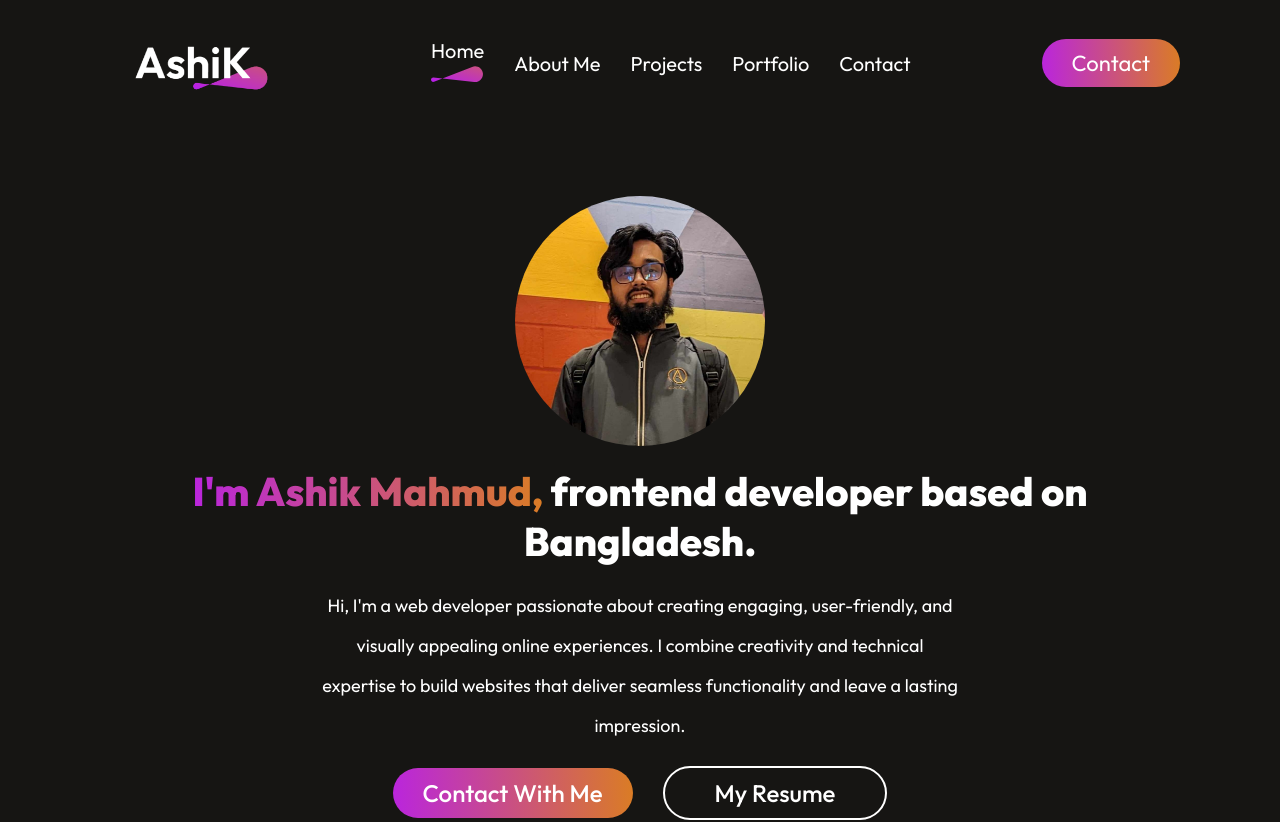
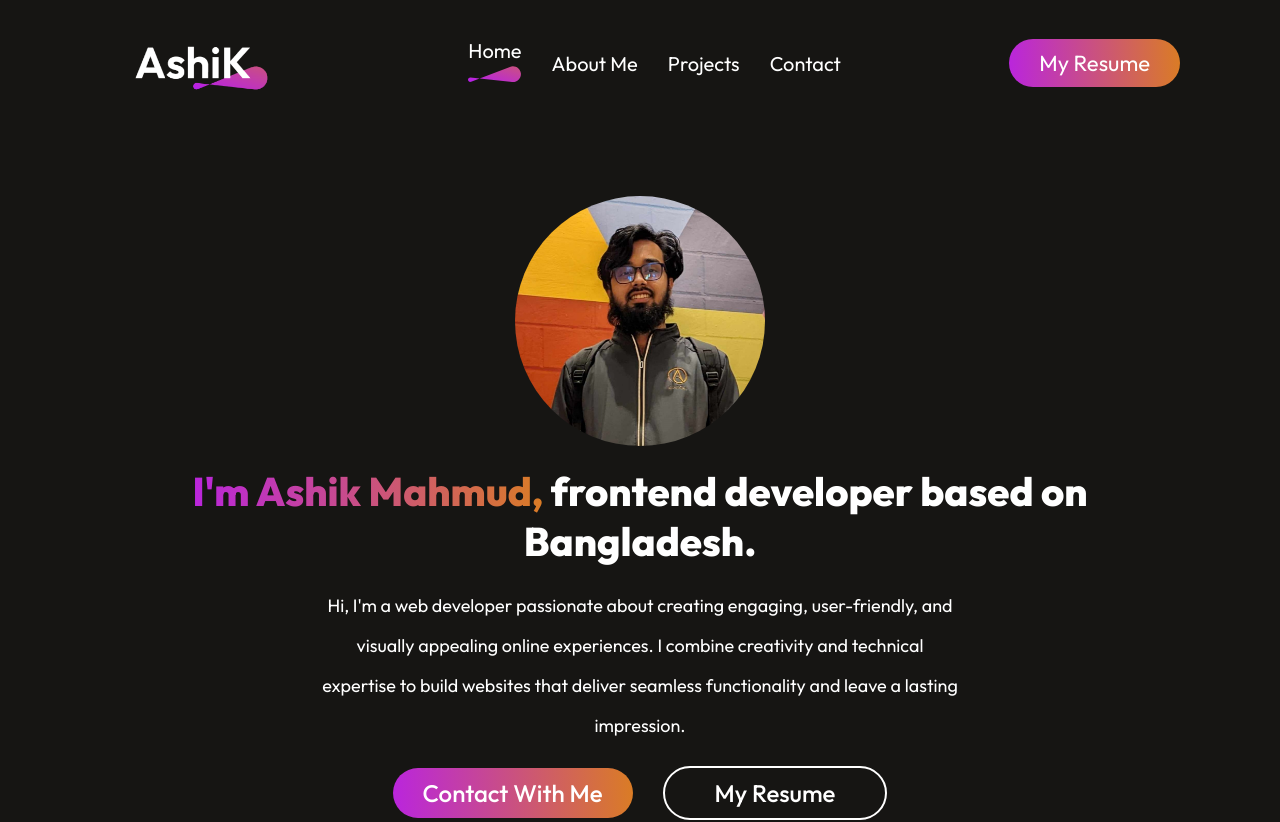
Before and after one commit to Pullock4981/Ashik-Portfolio, a React (Vite) app: page / in a window 1280 px wide. Shown: the top 822 px of the page. Built offline with nearby package versions, Linux system fonts and the light colour scheme.

Commit message:
add my resume

```diff
--- a/src/Components/Navbar/Navbar.css
+++ b/src/Components/Navbar/Navbar.css
@@ -43,6 +43,11 @@
     font-size: 22px;
     cursor: pointer;
     transition: 0.5s;
+}
+
+.nav-contact a{
+    text-decoration: none;
+    color: white;
 }
 
 .nav-contact:hover{
--- a/src/Components/Navbar/Navbar.jsx
+++ b/src/Components/Navbar/Navbar.jsx
@@ -36,10 +36,10 @@ const Navbar = () => {
                 <li><AnchorLink className="anchor-link" href="#home-section"><p onClick={()=>setManu("home")}>Home</p></AnchorLink>{manu === "home" ? <img src={ underline_img} alt="" />:<></> }</li>
                 <li><AnchorLink className="anchor-link" offset={50} href="#about-section-here"><p onClick={()=>setManu("about")}>About Me</p></AnchorLink>{manu === "about" ? <img src={ underline_img} alt="" />:<></> }</li>
                 <li><AnchorLink className="anchor-link" offset={50} href="#my-work-section"><p onClick={()=>setManu("projects")}>Projects</p></AnchorLink>{manu === "projects" ? <img src={ underline_img} alt="" />:<></> }</li>
-                <li><AnchorLink className="anchor-link" offset={50} href="#portfolio"><p onClick={()=>setManu("portfolio")}>Portfolio</p></AnchorLink>{manu === "portfolio" ? <img src={ underline_img} alt="" />:<></> }</li>
+                {/* <li><AnchorLink className="anchor-link" offset={50} href="#portfolio"><p onClick={()=>setManu("portfolio")}>Portfolio</p></AnchorLink>{manu === "portfolio" ? <img src={ underline_img} alt="" />:<></> }</li> */}
                 <li><AnchorLink className="anchor-link" offset={50} href="#contact"><p onClick={()=>setManu("contact")}>Contact</p></AnchorLink>{manu === "contact" ? <img src={ underline_img} alt="" />:<></> }</li>
             </ul>
-            <div className="nav-contact"><AnchorLink className="anchor-link" offset={50} href="#contact">Contact</AnchorLink></div>
+            <div className="nav-contact"><a target="_blank" href="https://drive.google.com/file/d/1xozYHydK6FAVCWWyRFwK7ie0O0Vu9i37/view?usp=drive_link">My Resume</a></div>
         </div>
     );
 };
```
